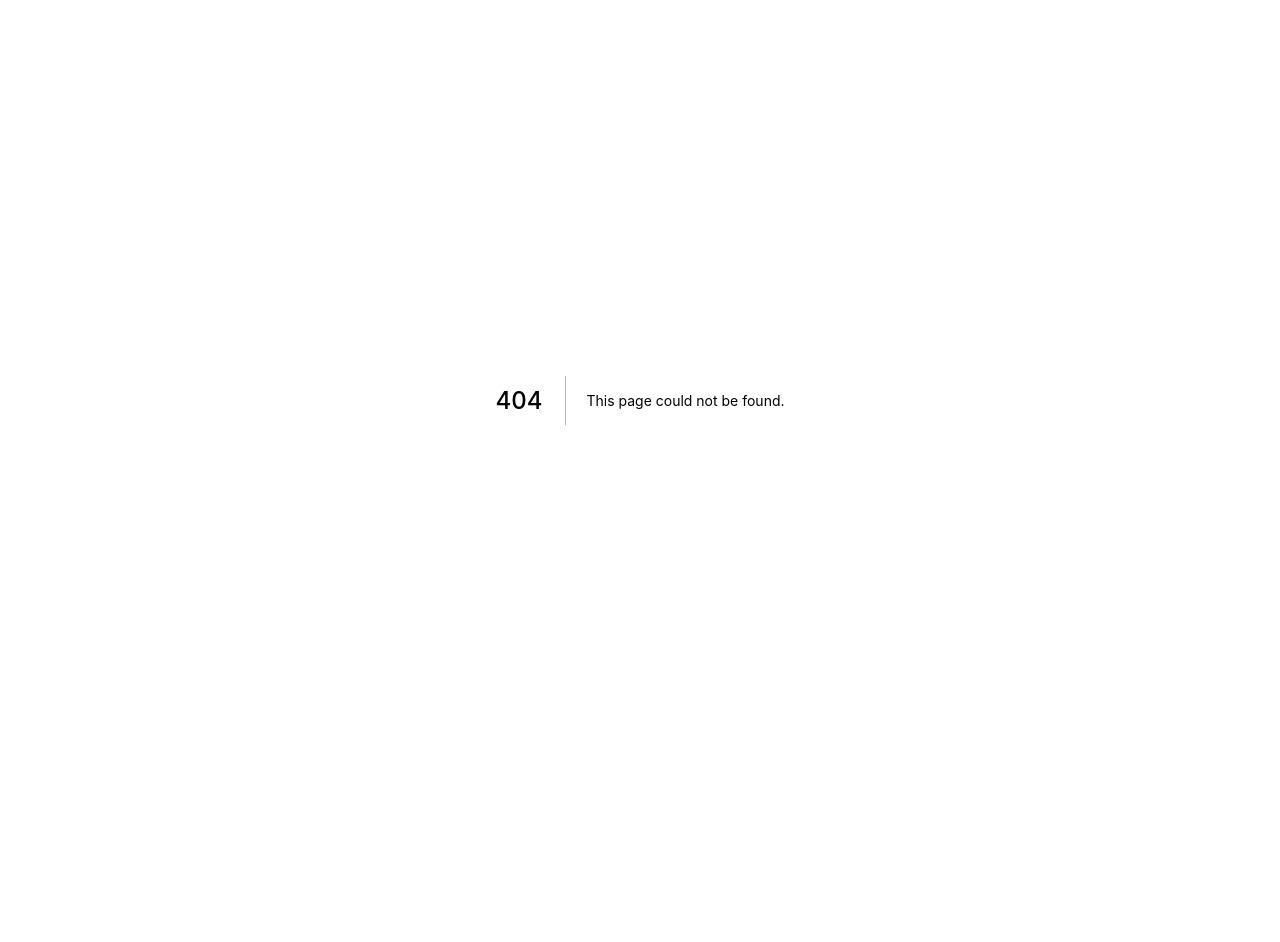
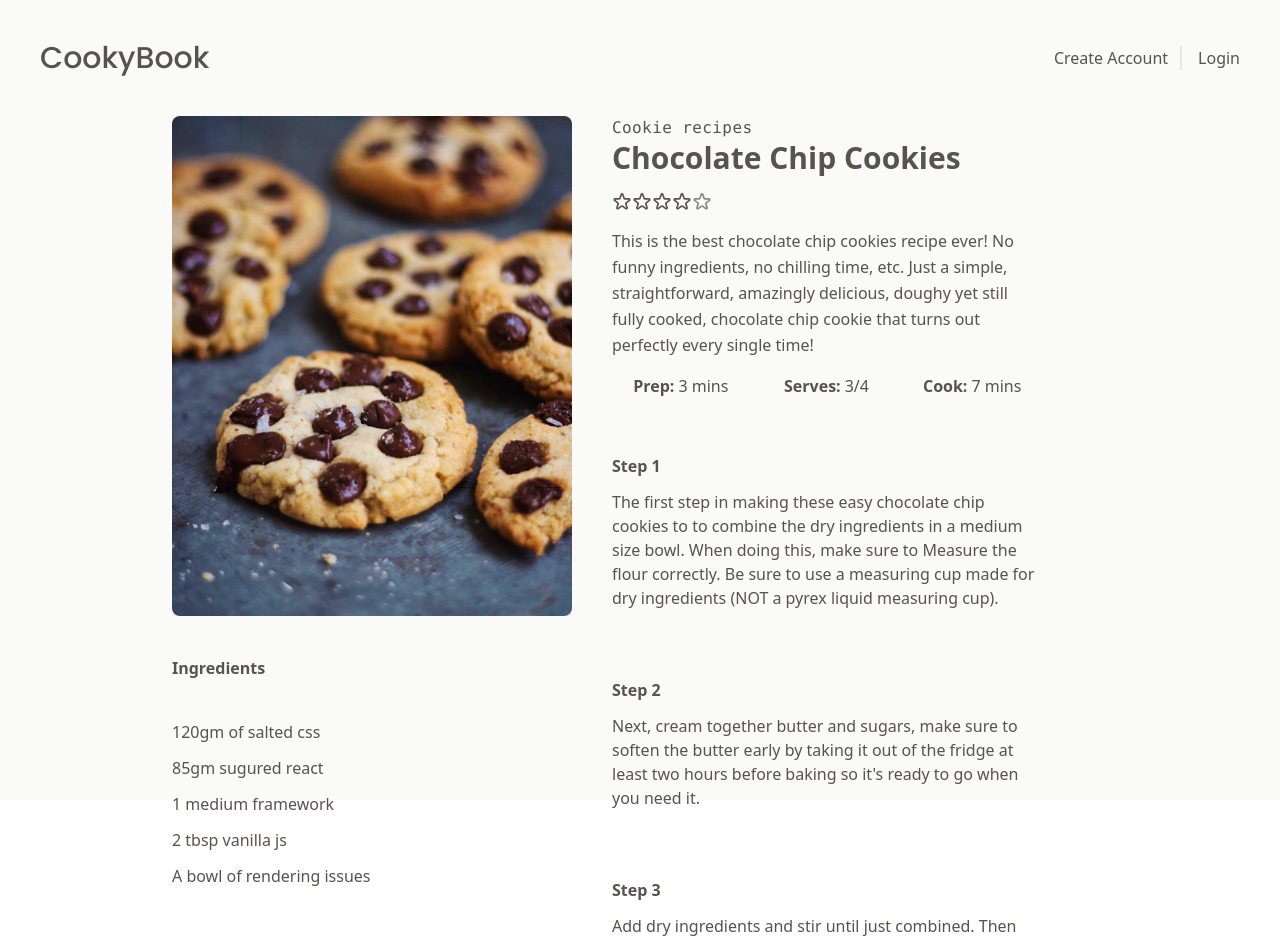
Before and after one commit to ashwinchandran13/tailwindcssv3-tut, a Next.js app: page /print-modifier in a window 1280 px wide. Before the commit this address had no page. Shown: the top 942 px of the page. Before the commit the page ends 800 px from the top, so only its background shows below. Built offline with nearby package versions, Linux system fonts and the light colour scheme.

Commit message:
completed print modifier

```diff
--- /dev/null
+++ b/components/ColoredBox.tsx
@@ -0,0 +1,33 @@
+import React from 'react';
+
+const ColoredBox = () => {
+    return (
+        <div>
+            <div className='grid w-screen h-screen place-items-center'>
+                <div className="space-x-16">
+                    <button className="px-8 py-3 font-semibold text-white bg-red-300 rounded-full hover:scale-110 ">
+                        Subscribe
+                    </button>
+                    <button className="px-8 py-3 font-semibold text-white rounded-full bg-cyan-500 hover:scale-110">
+                        Subscribe
+                    </button>
+                    <button className="px-8 py-3 font-semibold text-white bg-indigo-500 rounded-full hover:scale-110">
+                        Subscribe
+                    </button>
+                    <button className="px-8 py-3 font-semibold text-white bg-pink-500 rounded-full hover:scale-110">
+                        Subscribe
+                    </button>
+                </div>
+            </div>
+            <div className="grid w-screen h-screen bg-pink-300 place-items-center">
+                <div className="space-x-16">
+                    <button className="px-8 py-3 font-semibold text-pink-600 bg-white rounded-full shadow-xl hover:scale-110">
+                        Subscribe
+                    </button>
+                </div>
+            </div>
+        </div>
+    );
+};
+
+export default ColoredBox;
--- a/pages/index.tsx
+++ b/pages/index.tsx
@@ -1,69 +1,73 @@
+import Link from 'next/link';
 import React from 'react';
+import ColoredBox from '../components/ColoredBox';
 import Jit from '../components/Jit';
+import PrintModifier from '../components/PrintModifier';
 
 const index = () => {
   return (
    <div className='relative overflow-x-clip'>
-     <div className='bg-gradient-to-br from-indigo-900 to-cyan-800 h-screen w-screen flex justify-start'>
-      <h1 className='text-8xl text-white self-center mx-44 '>tailwindcss V3.0</h1>
-      <h5 className='text-5xl mt-3 self-center text-white underline decoration-teal-400 shadow-lg'>What's new?</h5>
+     <div className='flex justify-start w-screen h-screen bg-gradient-to-br from-indigo-900 to-cyan-800'>
+      <h1 className='self-center text-white text-8xl mx-44 '>tailwindcss V3.0</h1>
+      <h5 className='self-center mt-3 text-5xl text-white underline shadow-lg decoration-teal-400'>What's new?</h5>
      </div>
-     <div className='bg-gradient-to-br from-indigo-900 to-cyan-800 h-screen w-screen flex justify-start'>
-      <h1 className='text-8xl text-white self-center mx-44 '>Just-In-Time Engine</h1>
-      <h5 className='text-5xl mt-3 self-center text-white underline decoration-teal-400 shadow-lg'>Lighting Fast Build Times</h5>
+     <div className='flex justify-start w-screen h-screen bg-gradient-to-br from-indigo-900 to-cyan-800'>
+      <h1 className='self-center text-white text-8xl mx-44 '>Just-In-Time Engine</h1>
+      <h5 className='self-center mt-3 text-5xl text-white underline shadow-lg decoration-teal-400'>Lighting Fast Build Times⚡</h5>
      </div>
      <Jit />
-     <div className='bg-gradient-to-br from-indigo-900 to-cyan-800 h-screen w-screen flex justify-start'>
-      <h1 className='text-8xl text-white self-center mx-44 '>More Colors Palletes</h1>
-      <a href='https://tailwindcss.com/docs/customizing-colors' className='text-5xl mt-3 self-center text-white underline decoration-lime-500 shadow-lg hover:scale-110'>Color Reference🌈</a>
+     <div className='flex justify-start w-screen h-screen bg-gradient-to-br from-indigo-900 to-cyan-800'>
+      <h1 className='self-center text-white text-8xl mx-44 '>More Colors Palletes</h1>
+      <a href='https://tailwindcss.com/docs/customizing-colors' className='self-center mt-3 text-5xl text-white underline shadow-lg decoration-lime-500 hover:scale-110'>Color Reference🌈</a>
      </div>
-     <div className='bg-gradient-to-br from-indigo-900 to-cyan-800 h-screen w-screen flex justify-start'>
-      <h1 className='text-8xl text-white self-center mx-44 '>Colored Box Shadows</h1>
-      <h5 className='text-5xl mt-3 self-center text-white underline decoration-teal-400 shadow-lg'>What's new?</h5>
+     <div className='flex justify-start w-screen h-screen bg-gradient-to-br from-indigo-900 to-cyan-800'>
+      <h1 className='self-center text-white text-8xl mx-44 '>Colored Box Shadows</h1>
+      <h5 className='self-center mt-3 text-5xl text-white underline shadow-lg decoration-teal-400'>Glow and Reflections💫</h5>
      </div>
-     <div className='bg-gradient-to-br from-indigo-900 to-cyan-800 h-screen w-screen flex justify-start'>
-      <h1 className='text-8xl text-white self-center mx-44 '>tailwindcss V3.0</h1>
-      <h5 className='text-5xl mt-3 self-center text-white underline decoration-teal-400 shadow-lg'>What's new?</h5>
+     <ColoredBox />
+     <div className='flex justify-start w-screen h-screen bg-gradient-to-br from-indigo-900 to-cyan-800'>
+      <h1 className='self-center text-white text-8xl mx-44 '>Print Modifier</h1>
+      <Link href='/print-modifier'><a className='self-center mt-3 text-5xl text-white underline shadow-lg decoration-teal-400 hover:scale-110'>CSS for Printing🖨️</a></Link>
      </div>
-     <div className='bg-gradient-to-br from-indigo-900 to-cyan-800 h-screen w-screen flex justify-start'>
-      <h1 className='text-8xl text-white self-center mx-44 '>tailwindcss V3.0</h1>
-      <h5 className='text-5xl mt-3 self-center text-white underline decoration-teal-400 shadow-lg'>What's new?</h5>
+     <div className='flex justify-start w-screen h-screen bg-gradient-to-br from-indigo-900 to-cyan-800'>
+      <h1 className='self-center text-white text-8xl mx-44 '>Native Aspect Ratios</h1>
+      <h5 className='self-center mt-3 text-5xl text-white underline shadow-lg decoration-teal-400'>Without plugin🌝</h5>
      </div>
-     <div className='bg-gradient-to-br from-indigo-900 to-cyan-800 h-screen w-screen flex justify-start'>
-      <h1 className='text-8xl text-white self-center mx-44 '>tailwindcss V3.0</h1>
-      <h5 className='text-5xl mt-3 self-center text-white underline decoration-teal-400 shadow-lg'>What's new?</h5>
+     <div className='flex justify-start w-screen h-screen bg-gradient-to-br from-indigo-900 to-cyan-800'>
+      <h1 className='self-center text-white text-8xl mx-44 '>tailwindcss V3.0</h1>
+      <h5 className='self-center mt-3 text-5xl text-white underline shadow-lg decoration-teal-400'>What's new?</h5>
      </div>
-     <div className='bg-gradient-to-br from-indigo-900 to-cyan-800 h-screen w-screen flex justify-start'>
-      <h1 className='text-8xl text-white self-center mx-44 '>tailwindcss V3.0</h1>
-      <h5 className='text-5xl mt-3 self-center text-white underline decoration-teal-400 shadow-lg'>What's new?</h5>
+     <div className='flex justify-start w-screen h-screen bg-gradient-to-br from-indigo-900 to-cyan-800'>
+      <h1 className='self-center text-white text-8xl mx-44 '>tailwindcss V3.0</h1>
+      <h5 className='self-center mt-3 text-5xl text-white underline shadow-lg decoration-teal-400'>What's new?</h5>
      </div>
-     <div className='bg-gradient-to-br from-indigo-900 to-cyan-800 h-screen w-screen flex justify-start'>
-      <h1 className='text-8xl text-white self-center mx-44 '>tailwindcss V3.0</h1>
-      <h5 className='text-5xl mt-3 self-center text-white underline decoration-teal-400 shadow-lg'>What's new?</h5>
+     <div className='flex justify-start w-screen h-screen bg-gradient-to-br from-indigo-900 to-cyan-800'>
+      <h1 className='self-center text-white text-8xl mx-44 '>tailwindcss V3.0</h1>
+      <h5 className='self-center mt-3 text-5xl text-white underline shadow-lg decoration-teal-400'>What's new?</h5>
      </div>
-     <div className='bg-gradient-to-br from-indigo-900 to-cyan-800 h-screen w-screen flex justify-start'>
-      <h1 className='text-8xl text-white self-center mx-44 '>tailwindcss V3.0</h1>
-      <h5 className='text-5xl mt-3 self-center text-white underline decoration-teal-400 shadow-lg'>What's new?</h5>
+     <div className='flex justify-start w-screen h-screen bg-gradient-to-br from-indigo-900 to-cyan-800'>
+      <h1 className='self-center text-white text-8xl mx-44 '>tailwindcss V3.0</h1>
+      <h5 className='self-center mt-3 text-5xl text-white underline shadow-lg decoration-teal-400'>What's new?</h5>
      </div>
-     <div className='bg-gradient-to-br from-indigo-900 to-cyan-800 h-screen w-screen flex justify-start'>
-      <h1 className='text-8xl text-white self-center mx-44 '>tailwindcss V3.0</h1>
-      <h5 className='text-5xl mt-3 self-center text-white underline decoration-teal-400 shadow-lg'>What's new?</h5>
+     <div className='flex justify-start w-screen h-screen bg-gradient-to-br from-indigo-900 to-cyan-800'>
+      <h1 className='self-center text-white text-8xl mx-44 '>tailwindcss V3.0</h1>
+      <h5 className='self-center mt-3 text-5xl text-white underline shadow-lg decoration-teal-400'>What's new?</h5>
      </div>
-     <div className='bg-gradient-to-br from-indigo-900 to-cyan-800 h-screen w-screen flex justify-start'>
-      <h1 className='text-8xl text-white self-center mx-44 '>tailwindcss V3.0</h1>
-      <h5 className='text-5xl mt-3 self-center text-white underline decoration-teal-400 shadow-lg'>What's new?</h5>
+     <div className='flex justify-start w-screen h-screen bg-gradient-to-br from-indigo-900 to-cyan-800'>
+      <h1 className='self-center text-white text-8xl mx-44 '>tailwindcss V3.0</h1>
+      <h5 className='self-center mt-3 text-5xl text-white underline shadow-lg decoration-teal-400'>What's new?</h5>
      </div>
-     <div className='bg-gradient-to-br from-indigo-900 to-cyan-800 h-screen w-screen flex justify-start'>
-      <h1 className='text-8xl text-white self-center mx-44 '>tailwindcss V3.0</h1>
-      <h5 className='text-5xl mt-3 self-center text-white underline decoration-teal-400 shadow-lg'>What's new?</h5>
+     <div className='flex justify-start w-screen h-screen bg-gradient-to-br from-indigo-900 to-cyan-800'>
+      <h1 className='self-center text-white text-8xl mx-44 '>tailwindcss V3.0</h1>
+      <h5 className='self-center mt-3 text-5xl text-white underline shadow-lg decoration-teal-400'>What's new?</h5>
      </div>
-     <div className='bg-gradient-to-br from-indigo-900 to-cyan-800 h-screen w-screen flex justify-start'>
-      <h1 className='text-8xl text-white self-center mx-44 '>tailwindcss V3.0</h1>
-      <h5 className='text-5xl mt-3 self-center text-white underline decoration-teal-400 shadow-lg'>What's new?</h5>
+     <div className='flex justify-start w-screen h-screen bg-gradient-to-br from-indigo-900 to-cyan-800'>
+      <h1 className='self-center text-white text-8xl mx-44 '>tailwindcss V3.0</h1>
+      <h5 className='self-center mt-3 text-5xl text-white underline shadow-lg decoration-teal-400'>What's new?</h5>
      </div>
-     <div className='bg-gradient-to-br from-indigo-900 to-cyan-800 h-screen w-screen flex justify-start'>
-      <h1 className='text-8xl text-white self-center mx-44 '>tailwindcss V3.0</h1>
-      <h5 className='text-5xl mt-3 self-center text-white underline decoration-teal-400 shadow-lg'>What's new?</h5>
+     <div className='flex justify-start w-screen h-screen bg-gradient-to-br from-indigo-900 to-cyan-800'>
+      <h1 className='self-center text-white text-8xl mx-44 '>tailwindcss V3.0</h1>
+      <h5 className='self-center mt-3 text-5xl text-white underline shadow-lg decoration-teal-400'>What's new?</h5>
      </div>
    </div>
   );
--- /dev/null
+++ b/pages/print-modifier.tsx
@@ -0,0 +1,139 @@
+import Image from 'next/image';
+import React from 'react';
+
+import cookypic from '../public/assets/cookypic.jpg'
+
+const PrintModifier = () => {
+  return (
+    // print modifiers
+    <div className='w-screen h-screen overflow-x-clip bg-stone-50 text-stone-600'>
+      {/* print modifier */}
+      <nav className='grid grid-cols-2 p-10 h-fit place-items-stretch'>
+        <h1 className='text-3xl select-none font-poppins'>CookyBook</h1>
+        <div className='flex justify-end space-x-4'>
+          <a type='button' className='self-center pr-3 border-r-2'>Create Account</a>
+          <a type='button' className='self-center'>Login</a>
+        </div>
+      </nav>
+
+      <div className='grid grid-cols-2 gap-10 pr-24 place-self-center'>
+        <div className='flex flex-col col-span-1 justify-self-end'>
+          <Image
+            alt='cooky image'
+            src={cookypic}
+            className='rounded-lg shadow-lg'
+            width={400}
+            height={500}
+            layout='intrinsic'
+          />
+          <div className='pt-10'>
+            <h5 className='font-semibold'>Ingredients</h5>
+            <ul className='mt-10 space-y-3 list-none'>
+              <li>120gm of salted css</li>
+              <li>85gm sugured react</li>
+              <li>1 medium framework</li>
+              <li>2 tbsp vanilla js</li>
+              <li>A bowl of rendering issues</li>
+            </ul>
+          </div>
+        </div>
+        <div className='flex flex-col w-3/4 col-span-1 justify-self-start'>
+          <div className='font-mono text-base tracking-wide'>Cookie recipes</div>
+          <h3 className='text-3xl font-semibold'>Chocolate Chip Cookies</h3>
+          <div className='flex py-4'>
+            <svg xmlns="http://www.w3.org/2000/svg" className="w-5 h-5" fill="none" viewBox="0 0 24 24" stroke="currentColor">
+              <path strokeLinecap="round" strokeLinejoin="round" strokeWidth="2" d="M11.049 2.927c.3-.921 1.603-.921 1.902 0l1.519 4.674a1 1 0 00.95.69h4.915c.969 0 1.371 1.24.588 1.81l-3.976 2.888a1 1 0 00-.363 1.118l1.518 4.674c.3.922-.755 1.688-1.538 1.118l-3.976-2.888a1 1 0 00-1.176 0l-3.976 2.888c-.783.57-1.838-.197-1.538-1.118l1.518-4.674a1 1 0 00-.363-1.118l-3.976-2.888c-.784-.57-.38-1.81.588-1.81h4.914a1 1 0 00.951-.69l1.519-4.674z" />
+            </svg>
+            <svg xmlns="http://www.w3.org/2000/svg" className="w-5 h-5" fill="none" viewBox="0 0 24 24" stroke="currentColor">
+              <path strokeLinecap="round" strokeLinejoin="round" strokeWidth="2" d="M11.049 2.927c.3-.921 1.603-.921 1.902 0l1.519 4.674a1 1 0 00.95.69h4.915c.969 0 1.371 1.24.588 1.81l-3.976 2.888a1 1 0 00-.363 1.118l1.518 4.674c.3.922-.755 1.688-1.538 1.118l-3.976-2.888a1 1 0 00-1.176 0l-3.976 2.888c-.783.57-1.838-.197-1.538-1.118l1.518-4.674a1 1 0 00-.363-1.118l-3.976-2.888c-.784-.57-.38-1.81.588-1.81h4.914a1 1 0 00.951-.69l1.519-4.674z" />
+            </svg>
+            <svg xmlns="http://www.w3.org/2000/svg" className="w-5 h-5" fill="none" viewBox="0 0 24 24" stroke="currentColor">
+              <path strokeLinecap="round" strokeLinejoin="round" strokeWidth="2" d="M11.049 2.927c.3-.921 1.603-.921 1.902 0l1.519 4.674a1 1 0 00.95.69h4.915c.969 0 1.371 1.24.588 1.81l-3.976 2.888a1 1 0 00-.363 1.118l1.518 4.674c.3.922-.755 1.688-1.538 1.118l-3.976-2.888a1 1 0 00-1.176 0l-3.976 2.888c-.783.57-1.838-.197-1.538-1.118l1.518-4.674a1 1 0 00-.363-1.118l-3.976-2.888c-.784-.57-.38-1.81.588-1.81h4.914a1 1 0 00.951-.69l1.519-4.674z" />
+            </svg>
+            <svg xmlns="http://www.w3.org/2000/svg" className="w-5 h-5" fill="none" viewBox="0 0 24 24" stroke="currentColor">
+              <path strokeLinecap="round" strokeLinejoin="round" strokeWidth="2" d="M11.049 2.927c.3-.921 1.603-.921 1.902 0l1.519 4.674a1 1 0 00.95.69h4.915c.969 0 1.371 1.24.588 1.81l-3.976 2.888a1 1 0 00-.363 1.118l1.518 4.674c.3.922-.755 1.688-1.538 1.118l-3.976-2.888a1 1 0 00-1.176 0l-3.976 2.888c-.783.57-1.838-.197-1.538-1.118l1.518-4.674a1 1 0 00-.363-1.118l-3.976-2.888c-.784-.57-.38-1.81.588-1.81h4.914a1 1 0 00.951-.69l1.519-4.674z" />
+            </svg>
+            <svg xmlns="http://www.w3.org/2000/svg" className="w-5 h-5" fill="none" viewBox="0 0 24 24" stroke="#00000074">
+              <path strokeLinecap="round" strokeLinejoin="round" strokeWidth="2" d="M11.049 2.927c.3-.921 1.603-.921 1.902 0l1.519 4.674a1 1 0 00.95.69h4.915c.969 0 1.371 1.24.588 1.81l-3.976 2.888a1 1 0 00-.363 1.118l1.518 4.674c.3.922-.755 1.688-1.538 1.118l-3.976-2.888a1 1 0 00-1.176 0l-3.976 2.888c-.783.57-1.838-.197-1.538-1.118l1.518-4.674a1 1 0 00-.363-1.118l-3.976-2.888c-.784-.57-.38-1.81.588-1.81h4.914a1 1 0 00.951-.69l1.519-4.674z" />
+            </svg>
+          </div>
+          <p className='leading-relaxed tracking-normal'>
+            This is the best chocolate chip cookies recipe ever! No funny ingredients, no chilling time, etc. Just a simple, straightforward, amazingly delicious, doughy yet still fully cooked, chocolate chip cookie that turns out perfectly every single time!
+          </p>
+          <div className='grid grid-cols-3 gap-10 p-4 place-content-center'>
+            <span className='flex justify-self-center'>
+              <p className='pr-1 font-semibold'>Prep:</p><p>3 mins</p>
+            </span>
+            <span className='flex justify-self-center'>
+              <p className='pr-1 font-semibold'>Serves:</p><p>3/4</p>
+            </span>
+            <span className='flex justify-self-center'>
+              <p className='pr-1 font-semibold'>Cook:</p><p>7 mins</p>
+            </span>
+          </div>
+          <div className='flex flex-col mt-10'>
+            <h5 className='font-semibold'>Step 1</h5>
+            <p className='py-3'>
+              The first step in making these easy chocolate chip cookies to to combine the dry ingredients in a medium size bowl.
+
+              When doing this, make sure to Measure the flour correctly. Be sure to use a measuring cup made for dry ingredients (NOT a pyrex liquid measuring cup).
+            </p>
+          </div>
+          <div className='flex flex-col mt-14'>
+            <h5 className='font-semibold'>Step 2</h5>
+            <p className='py-3'>
+              Next, cream together butter and sugars, make sure to soften the butter early by taking it out of the fridge at least two hours before baking so it's ready to go when you need it.
+            </p>
+          </div>
+          <div className='flex flex-col mt-14'>
+            <h5 className='font-semibold'>Step 3</h5>
+            <p className='py-3'>
+              Add dry ingredients and stir until just combined. Then add the chocolate chips and beat until they are evenly distributed throughout the dough.
+            </p>
+          </div>
+          <div className='flex justify-between border-t-2 mt-9 '>
+            <button className='px-4 py-2 font-semibold border-2 rounded-lg mt-9 hover:bg-slate-200 w-fit drop-shadow-lg' onClick={() => {window.print();return false;}}>Print</button>
+            <button className='px-4 py-2 font-semibold border-2 rounded-lg mt-9 hover:bg-slate-200 w-fit drop-shadow-lg'>Save this recipe</button>
+          </div>
+        </div>
+      </div>
+
+      {/*print modifier*/}
+      <footer className='grid content-center w-screen grid-cols-3 p-4 mt-20 border-t-2 h-1/3 justify-items-center'>
+        <div className='col-span-1'>
+          <ul className='space-y-4 text-center'>
+            <li className='font-semibold'>Company</li>
+            <li>React</li>
+            <li>Vue</li>
+            <li>Angular</li>
+            <li>Svelt</li>
+            <li>lol</li>
+          </ul>
+        </div>
+        <div className='col-span-1'>
+          <ul className='space-y-4 text-center'>
+            <li className='font-semibold'>Cook!</li>
+            <li>Skills</li>
+            <li>Makes</li>
+            <li>You</li>
+            <li>Strong</li>
+            <li>Invincible</li>
+          </ul>
+        </div>
+        <div className='col-span-1'>
+          <ul className='space-y-4 text-center'>
+            <li className='font-semibold'>Privacy</li>
+            <li>Policies</li>
+            <li>Data</li>
+            <li>Collection</li>
+            <li>Personal</li>
+            <li>Advertisments</li>
+          </ul>
+        </div>
+      </footer>
+
+    </div>
+  );
+};
+
+export default PrintModifier;
```
Also changed, not shown: public/assets/cookypic.jpg (added).
